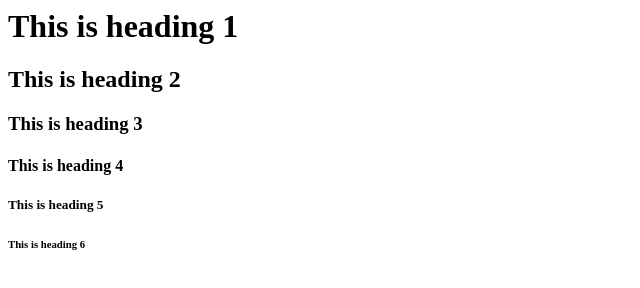
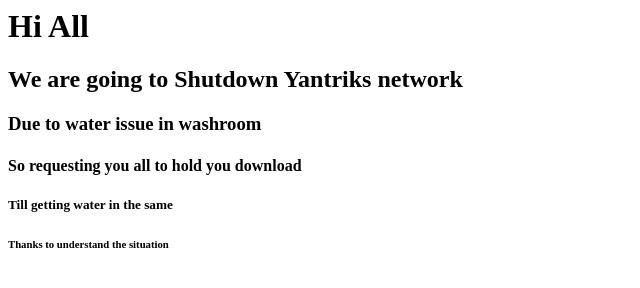
Before and after one commit to Javedf/helloworld, a plain HTML site: page index.html in a window 1280 px wide. Shown: the whole page, without its empty margins (0-640 px from the left). Drawn offline with Linux system fonts and the light colour scheme.

Commit message:
Update index.html

```diff
--- a/index.html
+++ b/index.html
@@ -1,13 +1,12 @@
-
 <html>
 <body>
 
-<h1>This is heading 1</h1>
-<h2>This is heading 2</h2>
-<h3>This is heading 3</h3>
-<h4>This is heading 4</h4>
-<h5>This is heading 5</h5>
-<h6>This is heading 6</h6>
+<h1>Hi All</h1>
+<h2>We are going to Shutdown Yantriks network</h2>
+<h3>Due to water issue in washroom</h3>
+<h4>So requesting you all to hold you download</h4>
+<h5>Till getting water in the same</h5>
+<h6>Thanks to understand the situation</h6>
 
 </body>
 </html>
```
